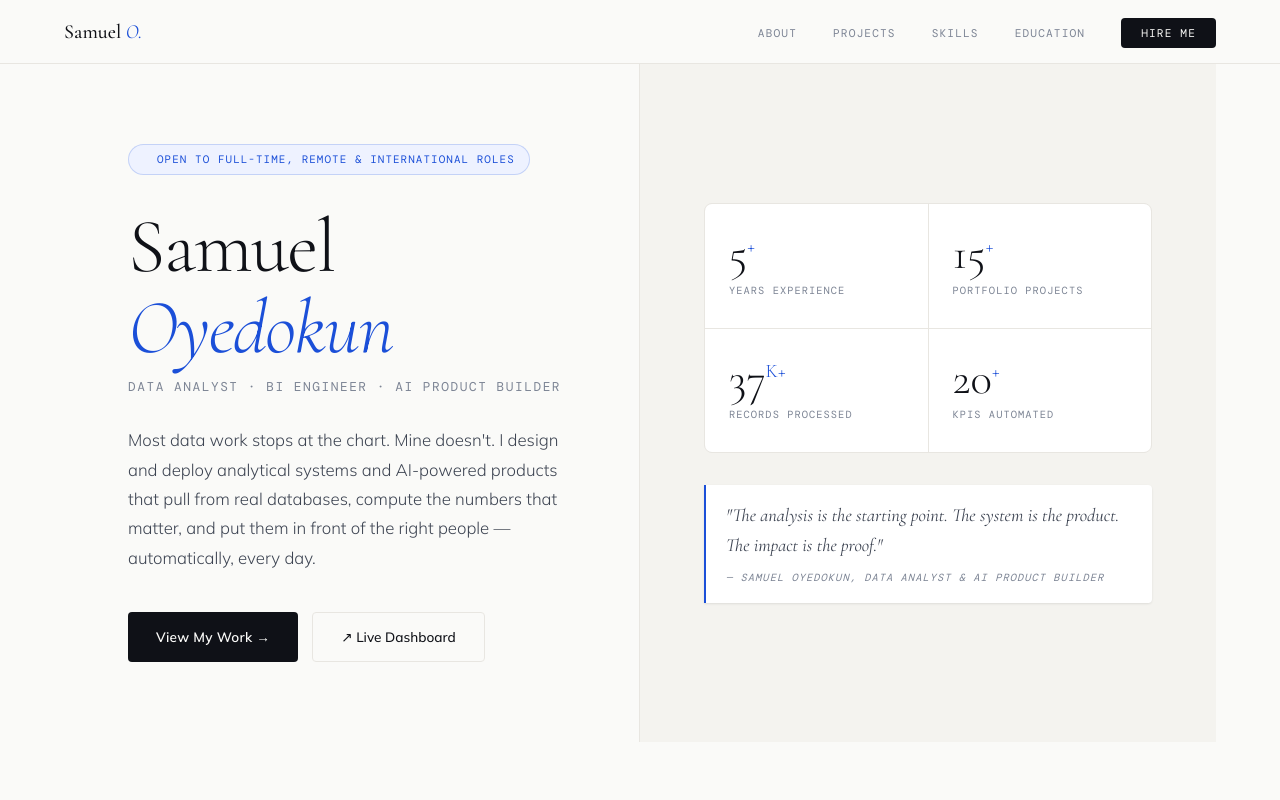
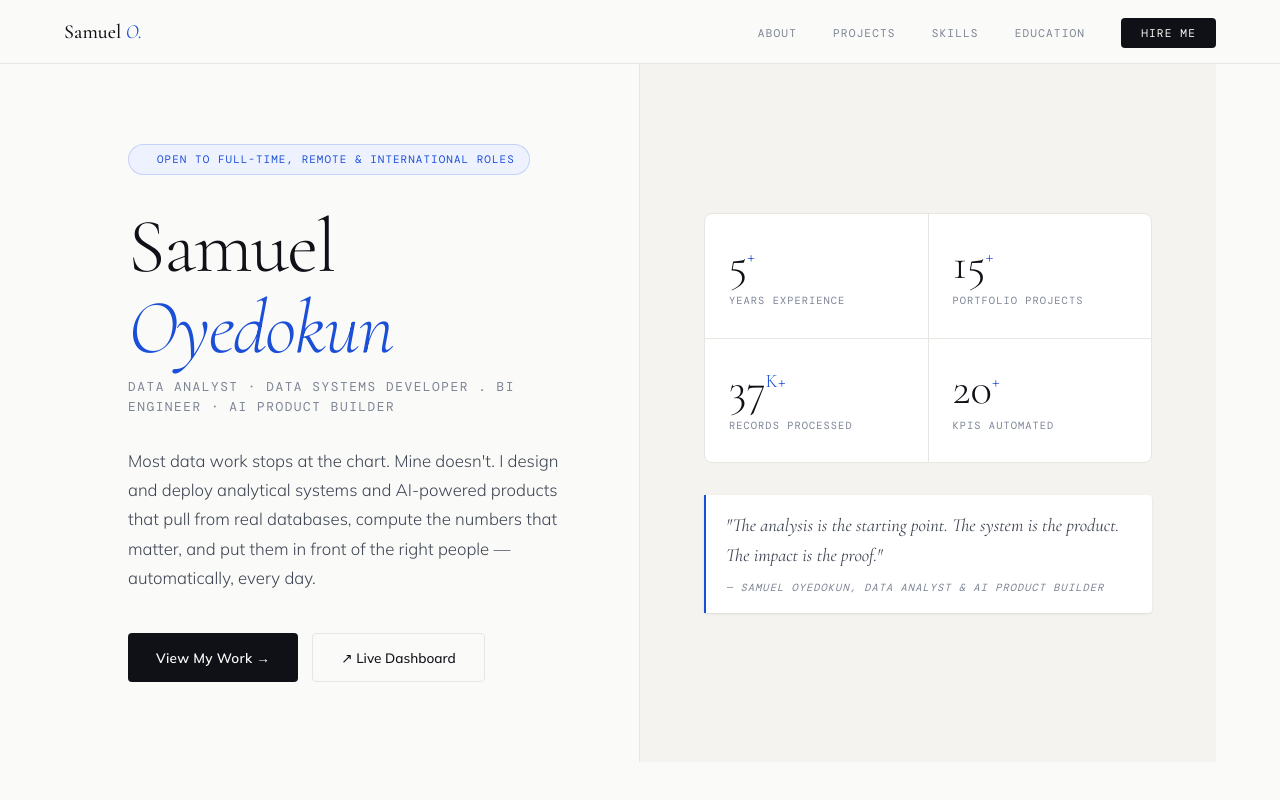
Before and after one commit to SamuelOyedokun/SamuelOyedokun.github.io, a plain HTML site: page index.html in a window 1280 px wide. Shown: the top 800 px of the page. Drawn offline with nearby package versions, Linux system fonts and the light colour scheme; a web font is replaced by a local one.

Commit message:
Update index.html

```diff
--- a/index.html
+++ b/index.html
@@ -912,7 +912,7 @@ footer {
     <h1 class="hero-name fade-up fade-up-1">
       Samuel<br><em>Oyedokun</em>
     </h1>
-    <p class="hero-title fade-up fade-up-2">Data Analyst · BI Engineer · AI Product Builder</p>
+    <p class="hero-title fade-up fade-up-2">Data Analyst · Data Systems Developer . BI Engineer · AI Product Builder</p>
     <p class="hero-desc fade-up fade-up-3">
       Most data work stops at the chart. Mine doesn't. I design and deploy analytical systems and AI-powered products that pull from real databases, compute the numbers that matter, and put them in front of the right people — automatically, every day.
     </p>
```
